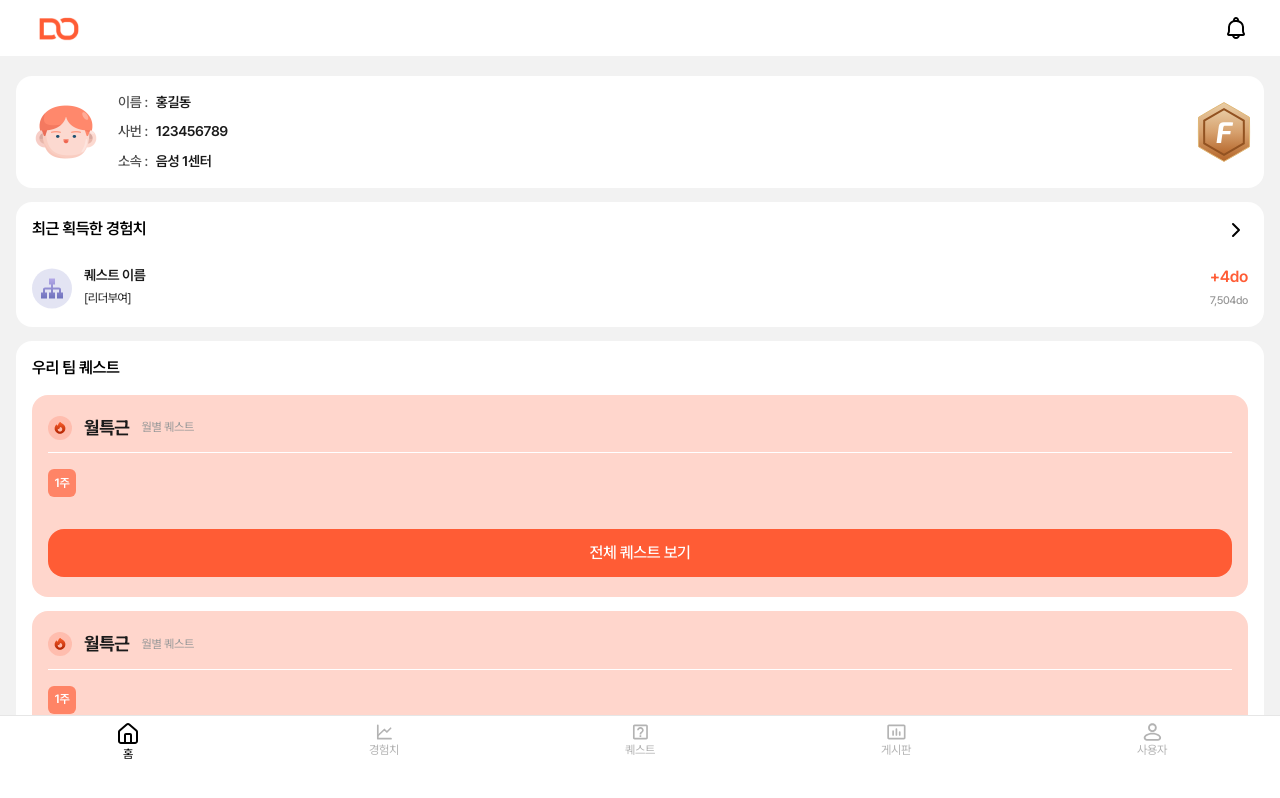
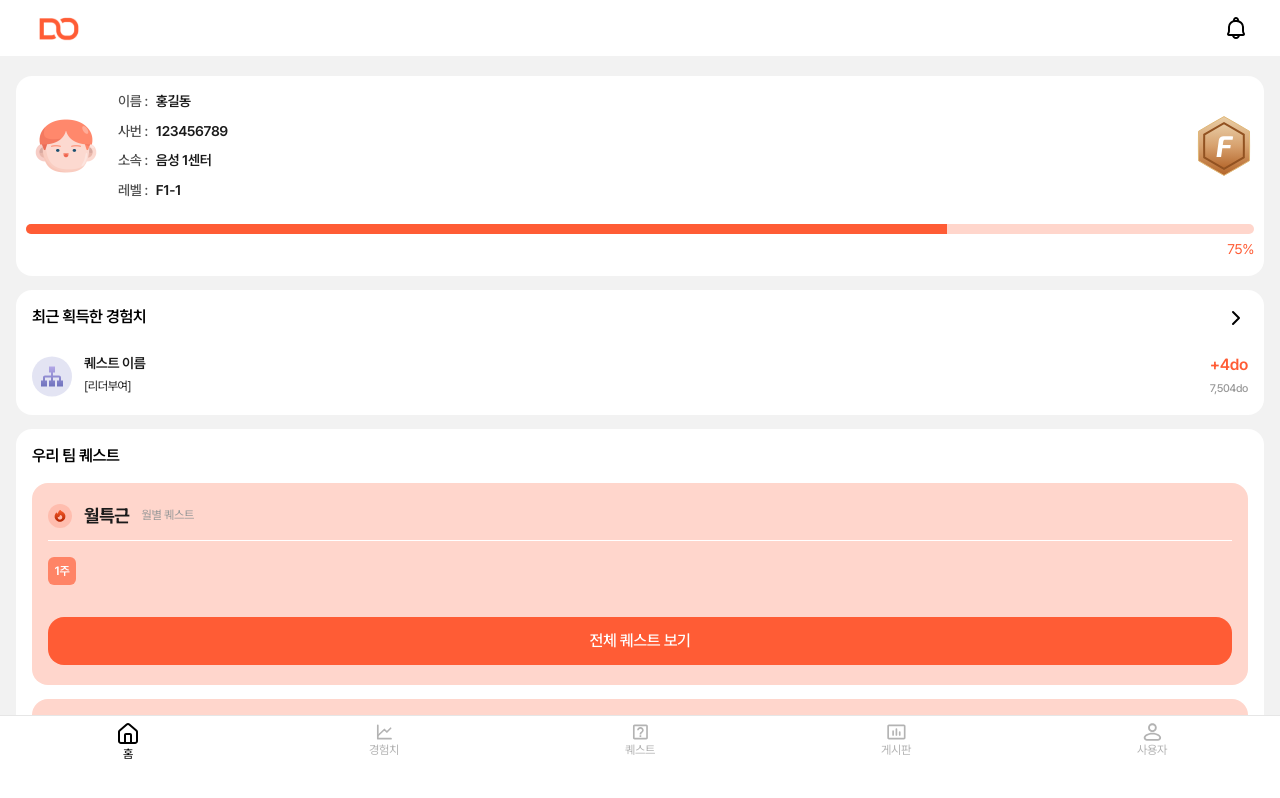
Before and after one commit to blaybus-playus/Frontend, a Next.js app: page /home in a window 1280 px wide. Shown: the top 798 px of the page. Built offline with nearby package versions, Linux system fonts and the light colour scheme.

Commit message:
fix: props 누락 수정

```diff
--- a/app/(tab)/home/page.tsx
+++ b/app/(tab)/home/page.tsx
@@ -1,14 +1,14 @@
 import Banner from '@/components/common/Banner'
+import UserInfoCard from '@/components/common/UserInfoCard'
 import RecentBoard from '@/components/home/RecentBoard'
 import RecentEXP from '@/components/home/RecentExp'
 import TeamQuest from '@/components/home/TeamQuest'
-import UserInfoCard from '@/components/common/UserInfoCard'
 import React from 'react'
 
 const page = () => {
   return (
     <div className='space-y-3.5'>
-      <UserInfoCard />
+      <UserInfoCard bar={true} />
       <RecentEXP />
       <TeamQuest />
       <Banner />
```
